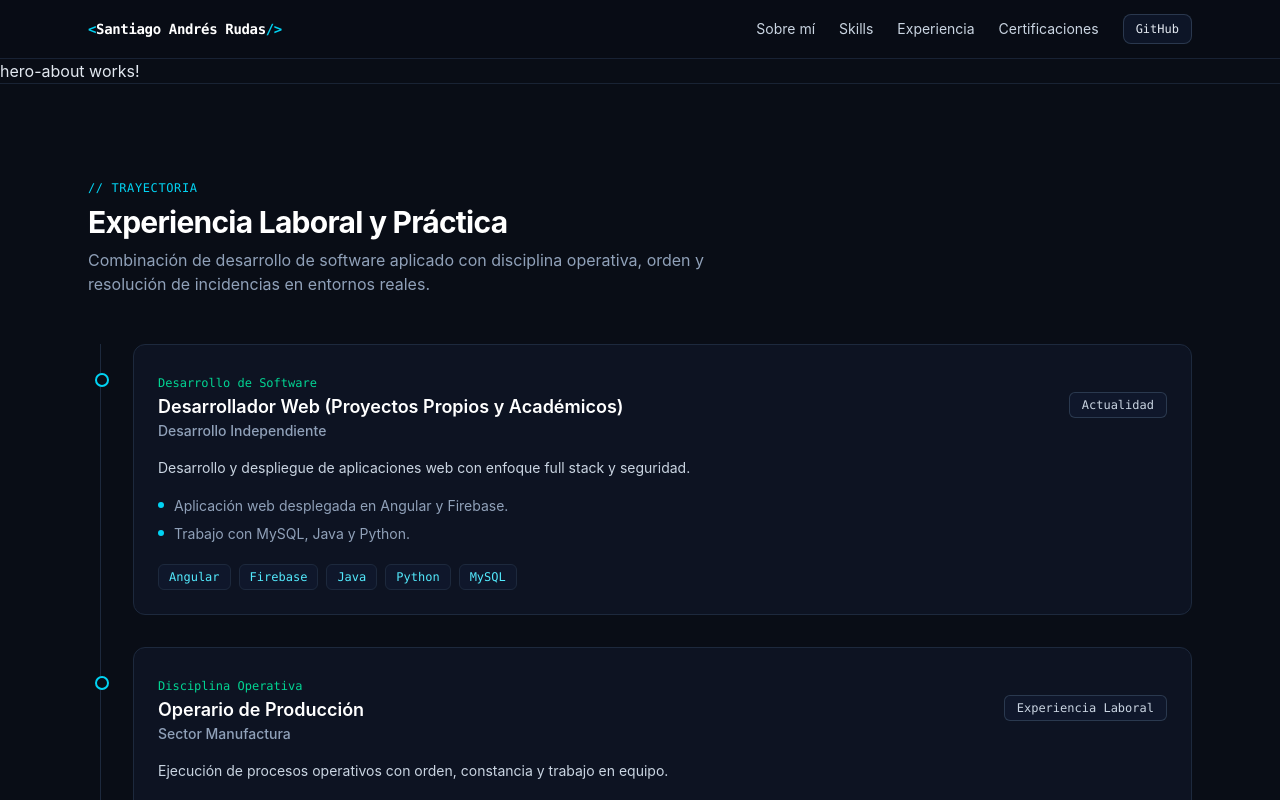
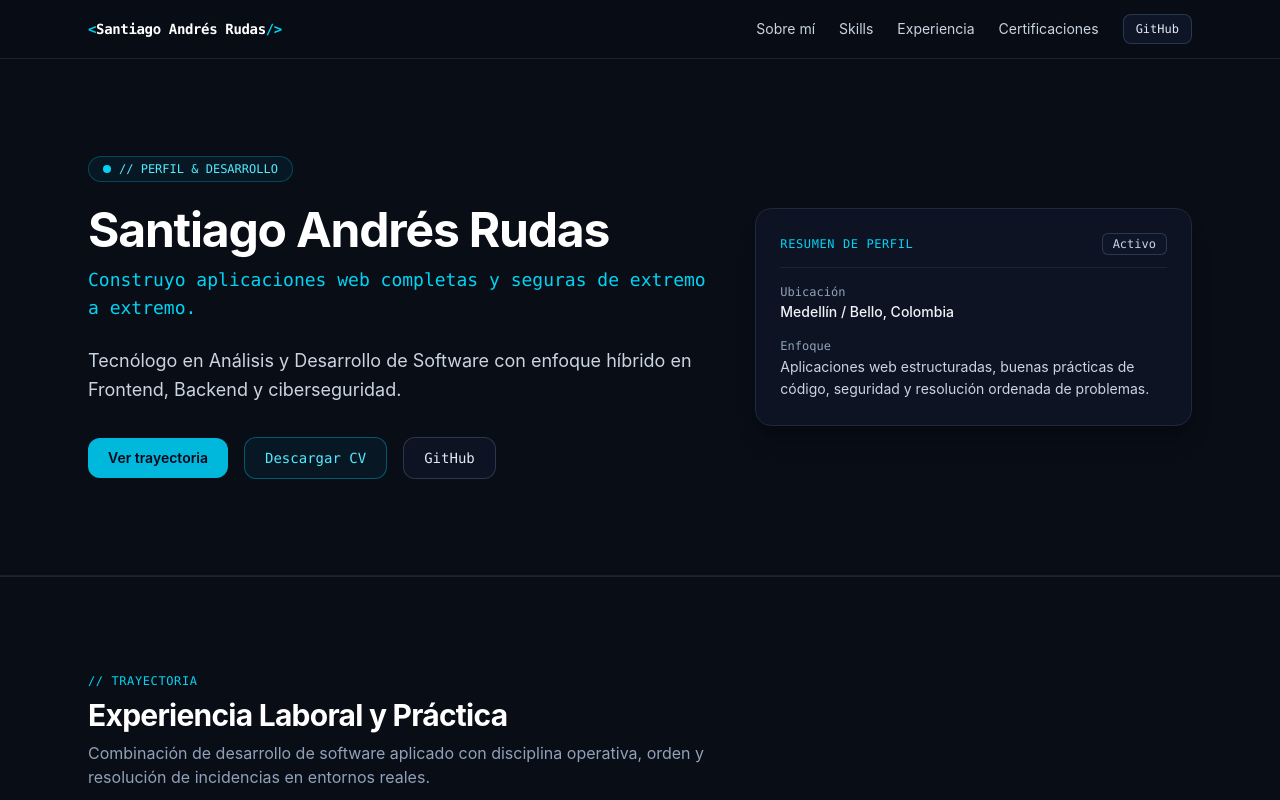
Before and after one commit to Santiagomed22/portfolio, an Angular app: page / in a window 1280 px wide. Shown: the top 800 px of the page. Built offline with nearby package versions, Linux system fonts and the light colour scheme.

Commit message:
feat: implement hero-about section with profile data and cv download

```diff
--- a/src/app/features/hero-about/hero-about.html
+++ b/src/app/features/hero-about/hero-about.html
@@ -1 +1,77 @@
-<p>hero-about works!</p>
+<section id="sobre-mi" class="border-b border-slate-800/70 py-16 sm:py-24">
+  <div class="mx-auto max-w-6xl px-4 sm:px-6">
+    <div class="grid items-center gap-10 lg:grid-cols-12">
+      <!-- Columna principal: presentación y acciones -->
+      <div class="space-y-6 lg:col-span-7">
+        <div class="inline-flex items-center gap-2 rounded-full border border-cyan-500/30 bg-cyan-950/30 px-3.5 py-1 font-mono text-xs text-cyan-300">
+          <span class="h-2 w-2 rounded-full bg-cyan-400"></span>
+          <span>// PERFIL &amp; DESARROLLO</span>
+        </div>
+
+        <div class="space-y-3">
+          <h1 class="text-3xl font-bold tracking-tight text-white sm:text-5xl">
+            {{ profile.name }}
+          </h1>
+          <p class="font-mono text-base text-cyan-400 sm:text-lg">
+            {{ profile.tagline }}
+          </p>
+        </div>
+
+        <p class="max-w-2xl text-base leading-relaxed text-slate-300 sm:text-lg">
+          {{ profile.bio }}
+        </p>
+
+        <div class="flex flex-wrap items-center gap-4 pt-2">
+          <a
+            href="#experiencia"
+            class="rounded-xl bg-cyan-500 px-5 py-2.5 text-sm font-semibold text-slate-950 transition hover:bg-cyan-400"
+          >
+            Ver trayectoria
+          </a>
+          <a
+            [href]="profile.cvPath"
+            download
+            class="rounded-xl border border-cyan-500/40 bg-cyan-950/30 px-5 py-2.5 font-mono text-sm text-cyan-300 transition hover:border-cyan-400 hover:bg-cyan-950/60"
+          >
+            Descargar CV
+          </a>
+          <a
+            [href]="profile.socials.github"
+            target="_blank"
+            rel="noopener noreferrer"
+            class="rounded-xl border border-slate-700/80 bg-[#0d1322] px-5 py-2.5 font-mono text-sm text-slate-200 transition hover:border-cyan-500/50 hover:text-cyan-300"
+          >
+            GitHub
+          </a>
+        </div>
+      </div>
+
+      <!-- Columna lateral: tarjeta de enfoque técnico y ubicación -->
+      <div class="lg:col-span-5">
+        <div class="rounded-2xl border border-slate-800 bg-[#0d1322] p-6 shadow-xl shadow-black/20">
+          <div class="mb-4 flex items-center justify-between border-b border-slate-800/80 pb-3">
+            <span class="font-mono text-xs uppercase tracking-wider text-cyan-400">
+              Resumen de perfil
+            </span>
+            <span class="rounded-md border border-slate-700/80 bg-slate-900/90 px-2.5 py-0.5 font-mono text-xs text-slate-300">
+              Activo
+            </span>
+          </div>
+
+          <dl class="space-y-4 text-sm">
+            <div>
+              <dt class="font-mono text-xs text-slate-400">Ubicación</dt>
+              <dd class="mt-0.5 font-medium text-slate-100">{{ profile.location }}</dd>
+            </div>
+            <div>
+              <dt class="font-mono text-xs text-slate-400">Enfoque</dt>
+              <dd class="mt-0.5 leading-relaxed text-slate-300">
+                Aplicaciones web estructuradas, buenas prácticas de código, seguridad y resolución ordenada de problemas.
+              </dd>
+            </div>
+          </dl>
+        </div>
+      </div>
+    </div>
+  </div>
+</section>
--- a/src/app/features/hero-about/hero-about.ts
+++ b/src/app/features/hero-about/hero-about.ts
@@ -1,9 +1,13 @@
 import { Component } from '@angular/core';
+import { PROFILE_DATA } from '../../core/data/portfolio.data';
 
 @Component({
   imports: [],
+  standalone: true,
   selector: 'app-hero-about',
   styleUrl: './hero-about.css',
   templateUrl: './hero-about.html',
 })
-export class HeroAbout {}
+export class HeroAbout {
+  protected readonly profile = PROFILE_DATA;
+}
```
